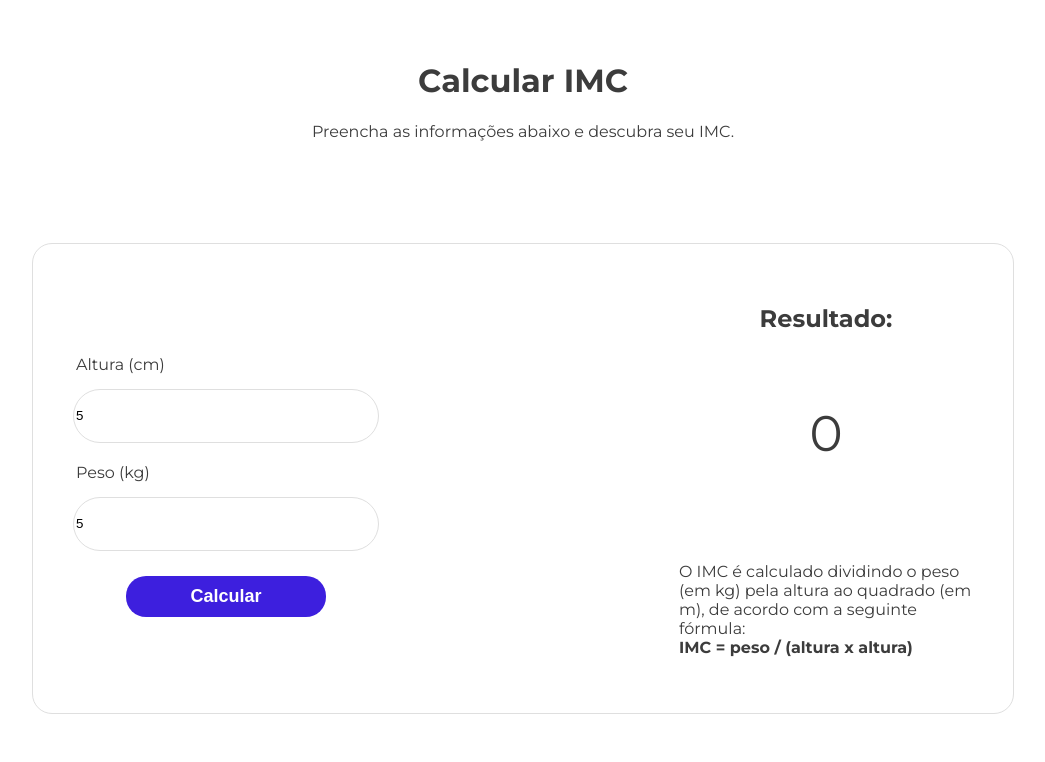
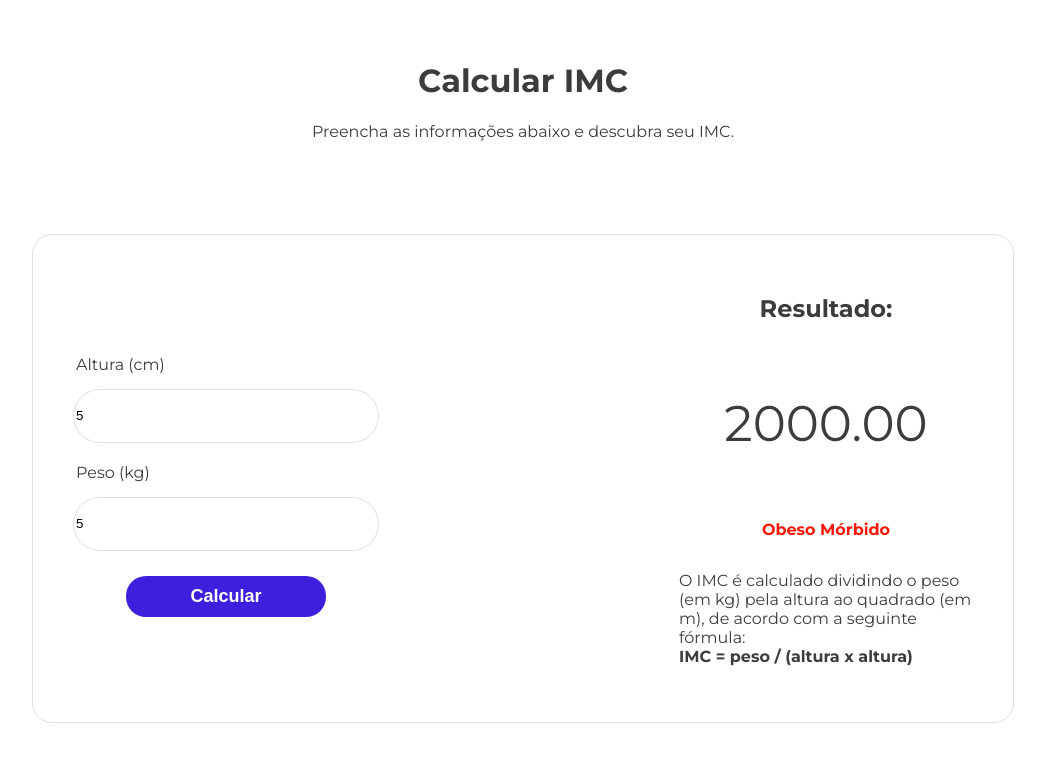
Before and after one commit to soophiiaaa/calculadora-imc, a plain HTML site: page index.html in a window 1280 px wide. Both pictures are taken after typing "5", "5" into the empty fields and a click on the button "Calcular". Shown: the whole page, without its empty margins (117-1162 px from the left). Drawn offline with Linux system fonts and the light colour scheme; a web font is replaced by a local one.

Commit message:
feat: start script.js

```diff
--- a/index.html
+++ b/index.html
@@ -26,7 +26,7 @@
       <div id="result">
         <h2>Resultado:</h2>
         <p id="number">0</p>
-        <p id="classification"></p>
+        <p id="classification" style="font-weight: bold"></p>
         <p>
           O IMC é calculado dividindo o peso (em kg) pela altura ao quadrado (em
           m), de acordo com a seguinte fórmula: <br />
--- /dev/null
+++ b/script.js
@@ -0,0 +1,40 @@
+const height = document.querySelector("#height");
+const weight = document.querySelector("#weight");
+const calculate = document.querySelector("#calculate");
+const number = document.querySelector("#number");
+const classification = document.querySelector("#classification");
+
+calculate.addEventListener("click", calculateIMC);
+
+function calculateIMC() {
+  let h = height.value / 100;
+  let w = weight.value;
+  let imc = w / (h * h);
+
+  number.textContent = imc.toFixed(2);
+
+  if (imc < 18.5) {
+    classification.innerText = "Abaixo do Peso";
+    classification.style.color = "#fea611";
+  }
+
+  if (imc >= 18.5 && imc <= 24.9) {
+    classification.innerText = "Peso Saudável";
+    classification.style.color = "#3b7c2e";
+  }
+
+  if (imc >= 25 && imc <= 30) {
+    classification.innerText = "Sobrepeso";
+    classification.style.color = "#ec5b3c";
+  }
+
+  if (imc >= 30.1 && imc <= 39.9) {
+    classification.innerHTML = "Obeso";
+    classification.style.color = "#ee3a20";
+  }
+
+  if (imc > 40) {
+    classification.innerHTML = "Obeso Mórbido";
+    classification.style.color = "#fc1707";
+  }
+}
```
